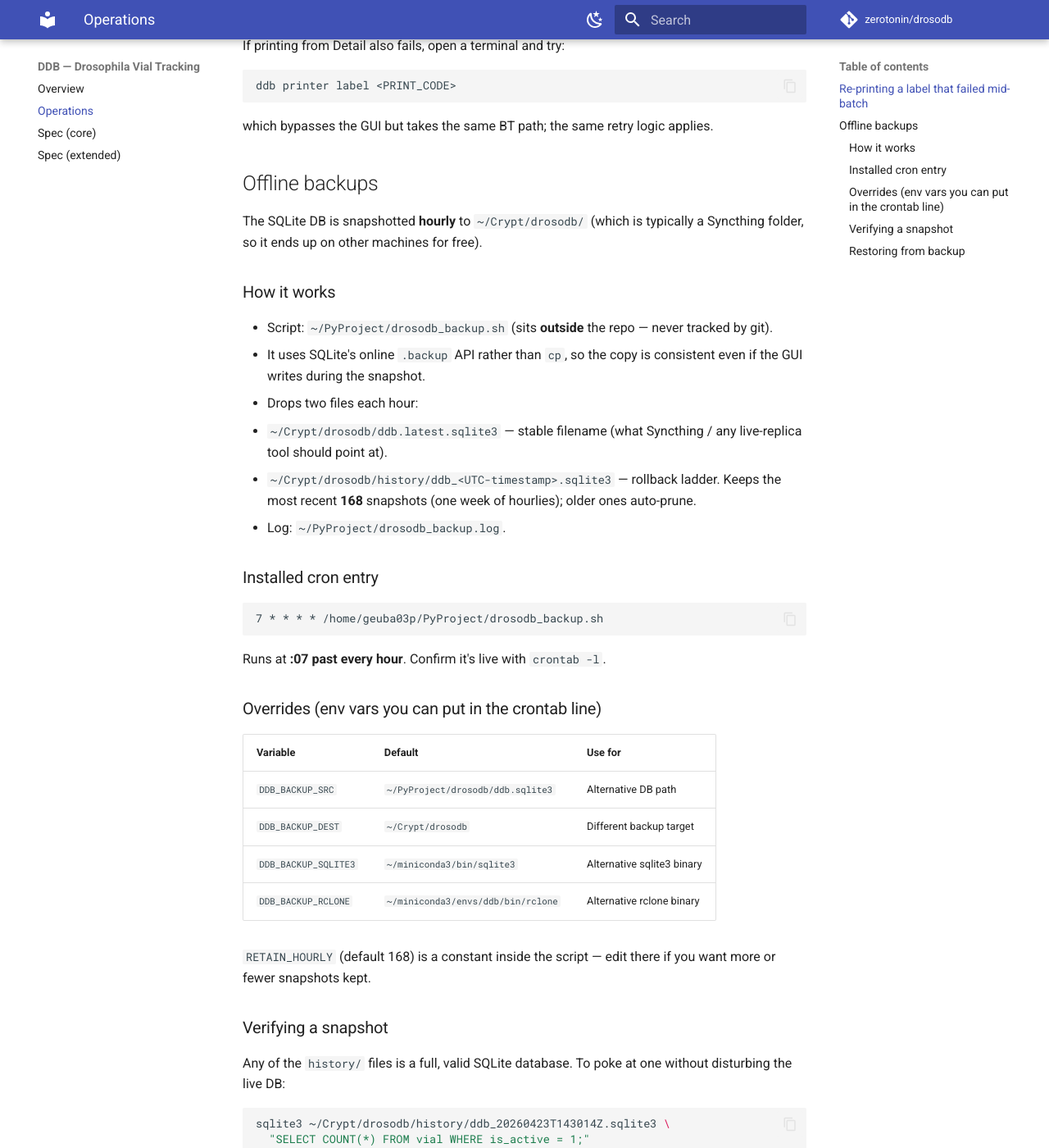
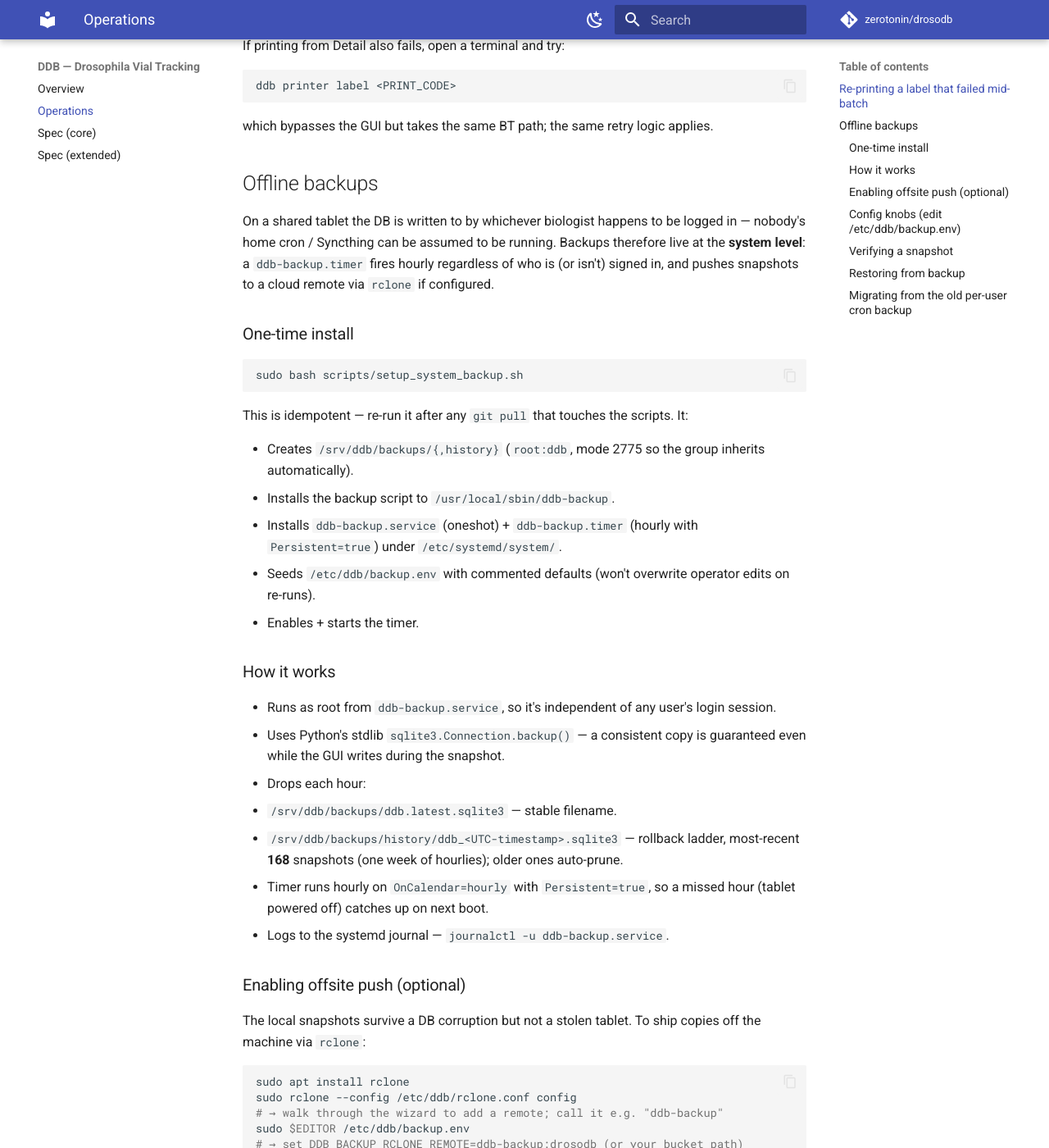
Before and after one commit to zerotonin/drosodb, an MkDocs documentation site: the page built from docs/operations.md, in a window 1280 px wide and 1400 px high, scrolled down 549 px. Shown: the whole window at 82% size. Built offline with MkDocs 1.6.1 and Material for MkDocs 9.7.7, drawn with Linux system fonts in a browser that asks for light colours; comment, search, counter and statistics services are not loaded; some of the changed text lies outside the part shown.

Commit message:
feat(backup): system-owned hourly timer for /srv/ddb + rclone push
The old per-user crontab dropped snapshots into ~/Crypt/drosodb for
Syncthing to pick up. That model broke twice with the shared-tablet
migration:

  1. The source path was still ~/PyProject/drosodb/ddb.sqlite3 but the
     live DB now lives at /srv/ddb/ddb.sqlite3.
  2. Snapshots need to fire regardless of who's logged in — Ella and
     Jess make changes while I'm not signed in, and my Syncthing dies
     with my desktop session anyway.

New shape, all landed together as one addition:

* scripts/ddb_backup.py — the actual backup logic. Pure stdlib
  (sqlite3.Connection.backup() for consistent snapshots, no external
  sqlite3 CLI needed). Optional rclone push gated on
  DDB_BACKUP_RCLONE_REMOTE being set + /usr/bin/rclone existing.
  Config comes from env vars populated by systemd's EnvironmentFile,
  with safe defaults for every knob.

* scripts/ddb-backup.service — oneshot unit that runs as root,
  reads /etc/ddb/backup.env, executes /usr/local/sbin/ddb-backup.
  Hardened with ProtectSystem=strict, ProtectHome=true, PrivateTmp,
  NoNewPrivileges — only /srv/ddb/backups is writable.

* scripts/ddb-backup.timer — hourly with Persistent=true so a missed
  tick (tablet powered off) catches up on the next boot.

* scripts/setup_system_backup.sh — idempotent installer, sudo-only.
  Copies the script + units into place, creates /srv/ddb/backups
  (root:ddb 2775), seeds /etc/ddb/backup.env with commented
  defaults, daemon-reloads, enables + starts the timer. Re-runs
  after a git pull update the script + units in place without
  clobbering operator edits in backup.env.

* docs/operations.md — old cron section replaced with the new
  install + verify + restore + offsite-push walkthrough, plus a
  migration note for retiring the old ~/PyProject/drosodb_backup.sh.

Verified end-to-end against a copy of the live DB in scratchpad:
snapshot succeeded (114 vials round-trip), retention pruning drops
oldest correctly, "no rclone remote" path logs cleanly and exits 0.
Full test suite still green (241 passed), ruff check + ruff format
--check clean.

````diff
--- a/docs/operations.md
+++ b/docs/operations.md
@@ -31,58 +31,111 @@ applies.
 
 ## Offline backups
 
-The SQLite DB is snapshotted **hourly** to `~/Crypt/drosodb/` (which is
-typically a Syncthing folder, so it ends up on other machines for free).
+On a shared tablet the DB is written to by whichever biologist happens
+to be logged in — nobody's home cron / Syncthing can be assumed to be
+running. Backups therefore live at the **system level**: a
+`ddb-backup.timer` fires hourly regardless of who is (or isn't) signed
+in, and pushes snapshots to a cloud remote via `rclone` if configured.
+
+### One-time install
+
+```bash
+sudo bash scripts/setup_system_backup.sh
+```
+
+This is idempotent — re-run it after any `git pull` that touches the
+scripts. It:
+
+- Creates `/srv/ddb/backups/{,history}` (`root:ddb`, mode 2775 so the
+  group inherits automatically).
+- Installs the backup script to `/usr/local/sbin/ddb-backup`.
+- Installs `ddb-backup.service` (oneshot) + `ddb-backup.timer` (hourly
+  with `Persistent=true`) under `/etc/systemd/system/`.
+- Seeds `/etc/ddb/backup.env` with commented defaults (won't overwrite
+  operator edits on re-runs).
+- Enables + starts the timer.
 
 ### How it works
 
-- Script: `~/PyProject/drosodb_backup.sh` (sits **outside** the repo —
-  never tracked by git).
-- It uses SQLite's online `.backup` API rather than `cp`, so the copy is
-  consistent even if the GUI writes during the snapshot.
-- Drops two files each hour:
-  - `~/Crypt/drosodb/ddb.latest.sqlite3` — stable filename (what
-    Syncthing / any live-replica tool should point at).
-  - `~/Crypt/drosodb/history/ddb_<UTC-timestamp>.sqlite3` — rollback
-    ladder. Keeps the most recent **168** snapshots (one week of
-    hourlies); older ones auto-prune.
-- Log: `~/PyProject/drosodb_backup.log`.
+- Runs as root from `ddb-backup.service`, so it's independent of any
+  user's login session.
+- Uses Python's stdlib `sqlite3.Connection.backup()` — a consistent
+  copy is guaranteed even while the GUI writes during the snapshot.
+- Drops each hour:
+  - `/srv/ddb/backups/ddb.latest.sqlite3` — stable filename.
+  - `/srv/ddb/backups/history/ddb_<UTC-timestamp>.sqlite3` — rollback
+    ladder, most-recent **168** snapshots (one week of hourlies); older
+    ones auto-prune.
+- Timer runs hourly on `OnCalendar=hourly` with `Persistent=true`, so
+  a missed hour (tablet powered off) catches up on next boot.
+- Logs to the systemd journal — `journalctl -u ddb-backup.service`.
 
-### Installed cron entry
+### Enabling offsite push (optional)
 
-```
-7 * * * * /home/geuba03p/PyProject/drosodb_backup.sh
+The local snapshots survive a DB corruption but not a stolen tablet.
+To ship copies off the machine via `rclone`:
+
+```bash
+sudo apt install rclone
+sudo rclone --config /etc/ddb/rclone.conf config
+# → walk through the wizard to add a remote; call it e.g. "ddb-backup"
+sudo $EDITOR /etc/ddb/backup.env
+# → set DDB_BACKUP_RCLONE_REMOTE=ddb-backup:drosodb (or your bucket path)
 ```
 
-Runs at **:07 past every hour**. Confirm it's live with `crontab -l`.
+The next timer tick will `rclone copy` the latest snapshot and
+`rclone sync` the history dir. Cloud remote works with anything rclone
+speaks — S3, Google Drive, WebDAV, Nextcloud, ownCloud, Backblaze B2,
+etc.
 
-### Overrides (env vars you can put in the crontab line)
+### Config knobs (edit `/etc/ddb/backup.env`)
 
 | Variable | Default | Use for |
 |---|---|---|
-| `DDB_BACKUP_SRC` | `~/PyProject/drosodb/ddb.sqlite3` | Alternative DB path |
-| `DDB_BACKUP_DEST` | `~/Crypt/drosodb` | Different backup target |
-| `DDB_BACKUP_SQLITE3` | `~/miniconda3/bin/sqlite3` | Alternative sqlite3 binary |
-| `DDB_BACKUP_RCLONE` | `~/miniconda3/envs/ddb/bin/rclone` | Alternative rclone binary |
-
-`RETAIN_HOURLY` (default 168) is a constant inside the script — edit
-there if you want more or fewer snapshots kept.
+| `DDB_BACKUP_SRC` | `/srv/ddb/ddb.sqlite3` | Alternative DB path |
+| `DDB_BACKUP_DEST` | `/srv/ddb/backups` | Different backup target |
+| `DDB_BACKUP_RETAIN_HOURLY` | `168` | Snapshots to retain (one week) |
+| `DDB_BACKUP_RCLONE_CONFIG` | `/etc/ddb/rclone.conf` | rclone config path |
+| `DDB_BACKUP_RCLONE_REMOTE` | *(empty → skip push)* | e.g. `ddb-backup:drosodb` |
+| `DDB_BACKUP_RCLONE_BIN` | `/usr/bin/rclone` | Non-standard rclone binary |
 
 ### Verifying a snapshot
 
-Any of the `history/` files is a full, valid SQLite database. To poke at
-one without disturbing the live DB:
+Any of the `history/` files is a full, valid SQLite database:
 
 ```bash
-sqlite3 ~/Crypt/drosodb/history/ddb_20260423T143014Z.sqlite3 \
+sqlite3 /srv/ddb/backups/history/ddb_20260703T143014Z.sqlite3 \
   "SELECT COUNT(*) FROM vial WHERE is_active = 1;"
+```
+
+Or fire a snapshot manually right now:
+
+```bash
+sudo systemctl start ddb-backup.service
+journalctl -u ddb-backup.service -n 30
 ```
 
 ### Restoring from backup
 
-1. Stop the GUI (`Ctrl-C` in its terminal, or close the window).
-2. `cp ~/Crypt/drosodb/ddb.latest.sqlite3 ~/PyProject/drosodb/ddb.sqlite3`
-3. Relaunch with `ddb gui`.
+1. Stop everyone's GUI (close the app on every logged-in account).
+2. `sudo cp /srv/ddb/backups/ddb.latest.sqlite3 /srv/ddb/ddb.sqlite3`
+3. Fix ownership + perms:
+   `sudo chown geuba03p:ddb /srv/ddb/ddb.sqlite3 && sudo chmod 664 /srv/ddb/ddb.sqlite3`
+4. Relaunch with `ddb gui`.
 
 Pick a specific `history/` file instead of `ddb.latest.sqlite3` if you
 need to roll back further than the last hour.
+
+### Migrating from the old per-user cron backup
+
+The pre-shared-tablet setup ran a personal per-user backup script
+from a crontab, dropping snapshots into a Syncthing folder in the
+maintainer's home directory. Once the system timer above has fired at
+least once and you've confirmed the new snapshots are landing, retire
+the old setup:
+
+```bash
+crontab -l                                     # confirm the old line is there
+crontab -e                                     # delete the line pointing at the old script
+rm -f /path/to/your/old-drosodb_backup.sh      # old script (wherever you kept it)
+```
````
Also changed, not shown: 4 other files.
